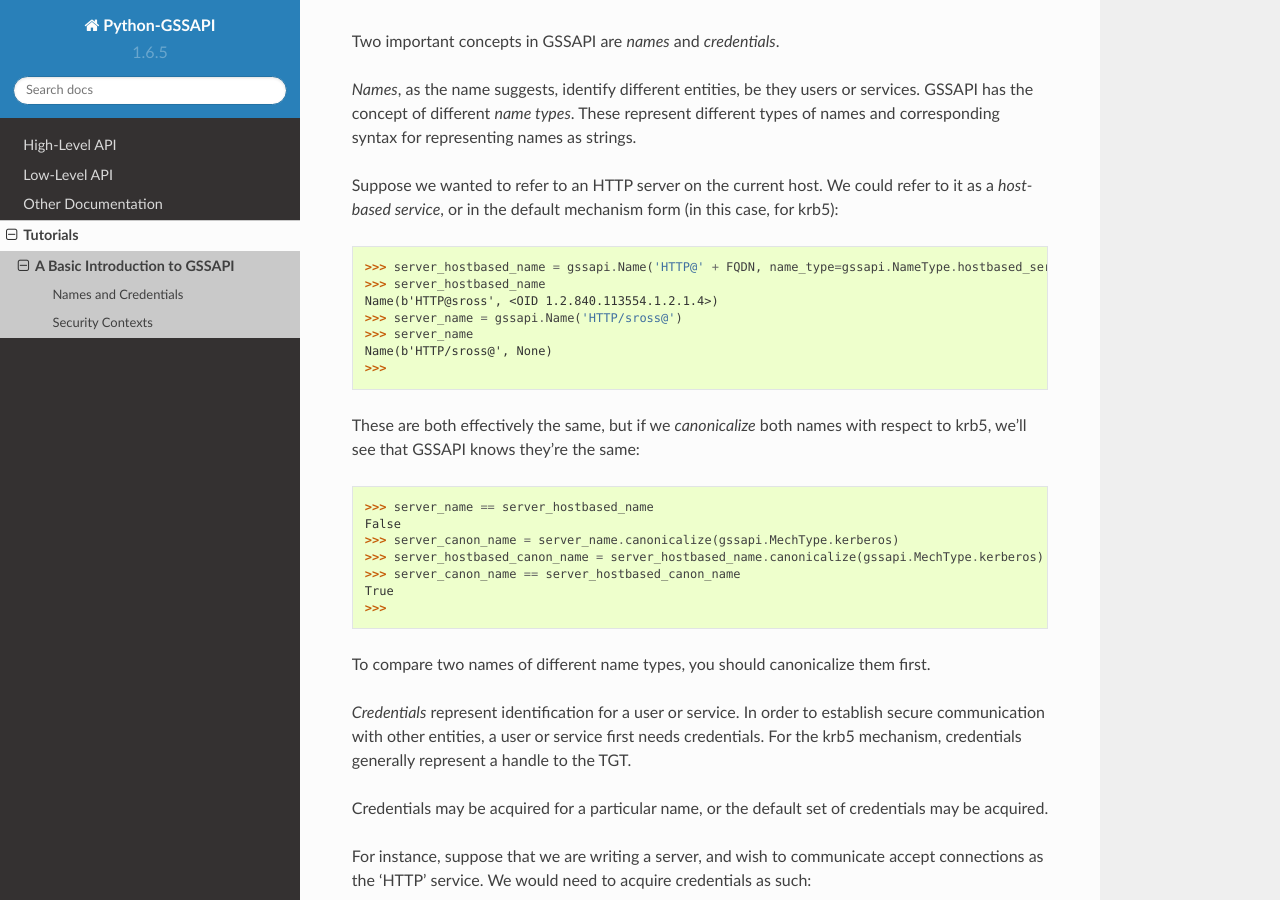
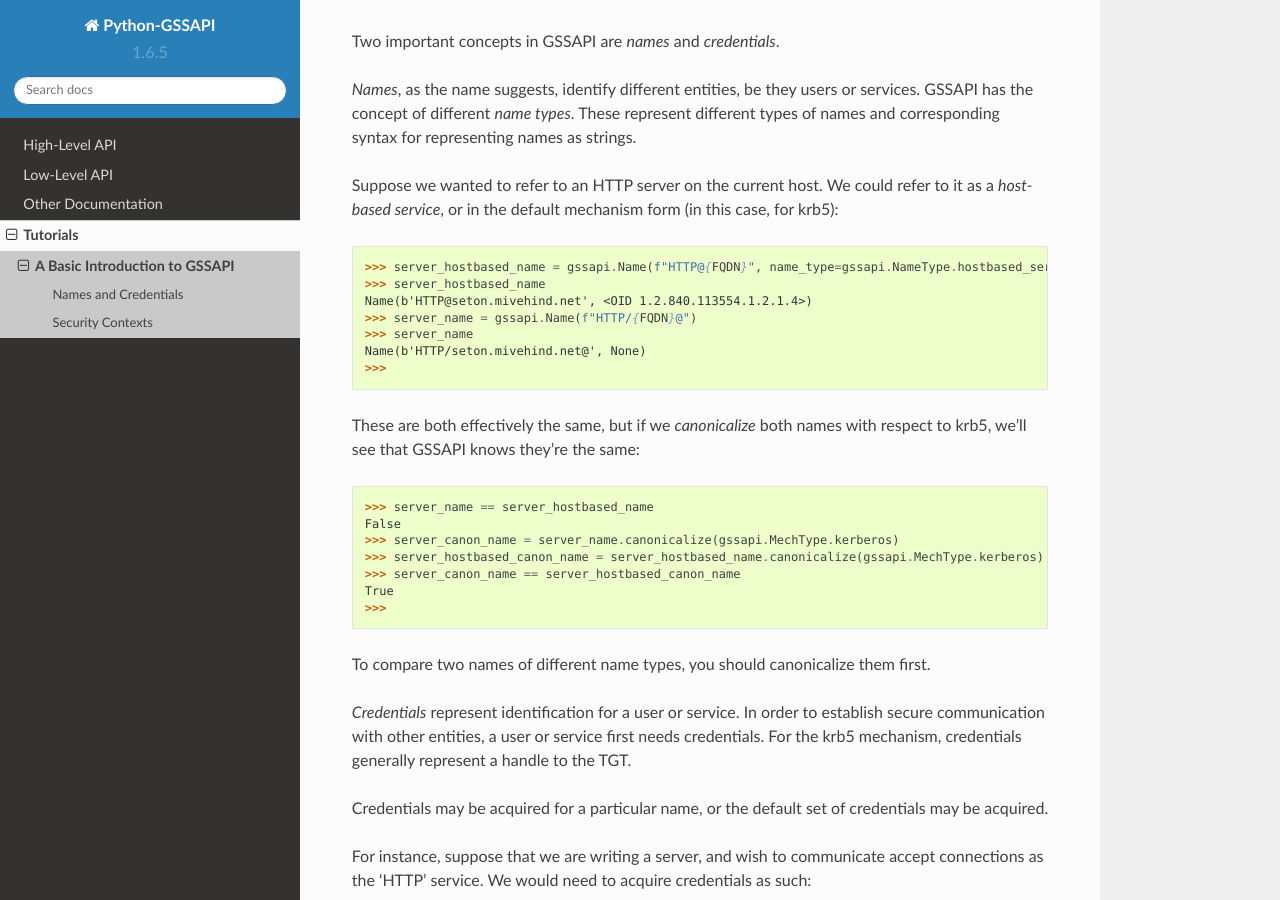
Before and after one commit to pythongssapi/python-gssapi, a Sphinx documentation site: the page built from docs/source/basic-tutorial.md, in a window 1280 px wide and 900 px high, scrolled down 673 px. Built offline with Sphinx 7.4.7 and the Read the Docs theme 2.0.0, drawn with Linux system fonts in a browser that asks for light colours.

Commit message:
Update tutorial to make server_name equal FQDN
The introduction shows the differences between NameTypes and
accidentally uses a hardcoded value for server_name, which is a variable
that is used to make calls later in the code.  By changing server_name
to a FQDN, this variable will work for anybody using the tutorial.

[rharwood@redhat.com: Shrunk scope of change.]

```diff
--- a/docs/source/basic-tutorial.md
+++ b/docs/source/basic-tutorial.md
@@ -43,12 +43,12 @@ Suppose we wanted to refer to an HTTP server on the current host.
 We could refer to it as a *host-based service*, or in the default
 mechanism form (in this case, for krb5):
 
-    >>> server_hostbased_name = gssapi.Name('HTTP@' + FQDN, name_type=gssapi.NameType.hostbased_service)
+    >>> server_hostbased_name = gssapi.Name(f"HTTP@{FQDN}", name_type=gssapi.NameType.hostbased_service)
     >>> server_hostbased_name
-    Name(b'HTTP@sross', <OID 1.2.840.113554.1.2.1.4>)
-    >>> server_name = gssapi.Name('HTTP/sross@')
+    Name(b'HTTP@seton.mivehind.net', <OID 1.2.840.113554.1.2.1.4>)
+    >>> server_name = gssapi.Name(f"HTTP/{FQDN}@")
     >>> server_name
-    Name(b'HTTP/sross@', None)
+    Name(b'HTTP/seton.mivehind.net@', None)
     >>>
 
 These are both effectively the same, but if we *canonicalize* both
```
